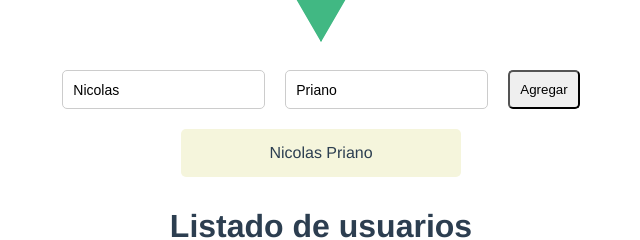
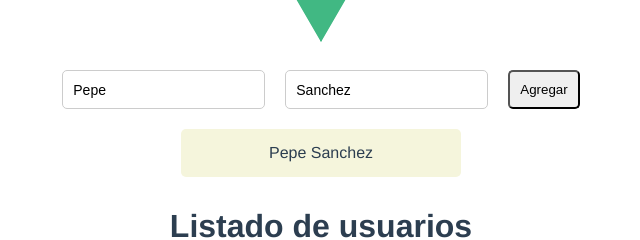
Before and after one commit to nicopriano/vue-project-1, a Vue app: page / in a window 1280 px wide. Shown: the part 204-444 px from the top of the page, without its empty margins (319-959 px from the left). Built offline with nearby package versions, Linux system fonts and the light colour scheme.

Commit message:
change default name

```diff
--- a/src/App.vue
+++ b/src/App.vue
@@ -23,8 +23,8 @@ export default {
   },
   data() {
     return  {
-      nombre: 'Nicolas',
-      apellido: 'Priano',
+      nombre: 'Pepe',
+      apellido: 'Sanchez',
       listadoDeUsuarios: []
     }
   },
@@ -60,7 +60,7 @@ export default {
   },
   mounted() {
 
-  }
+  },
 }
 </script>
 
```
